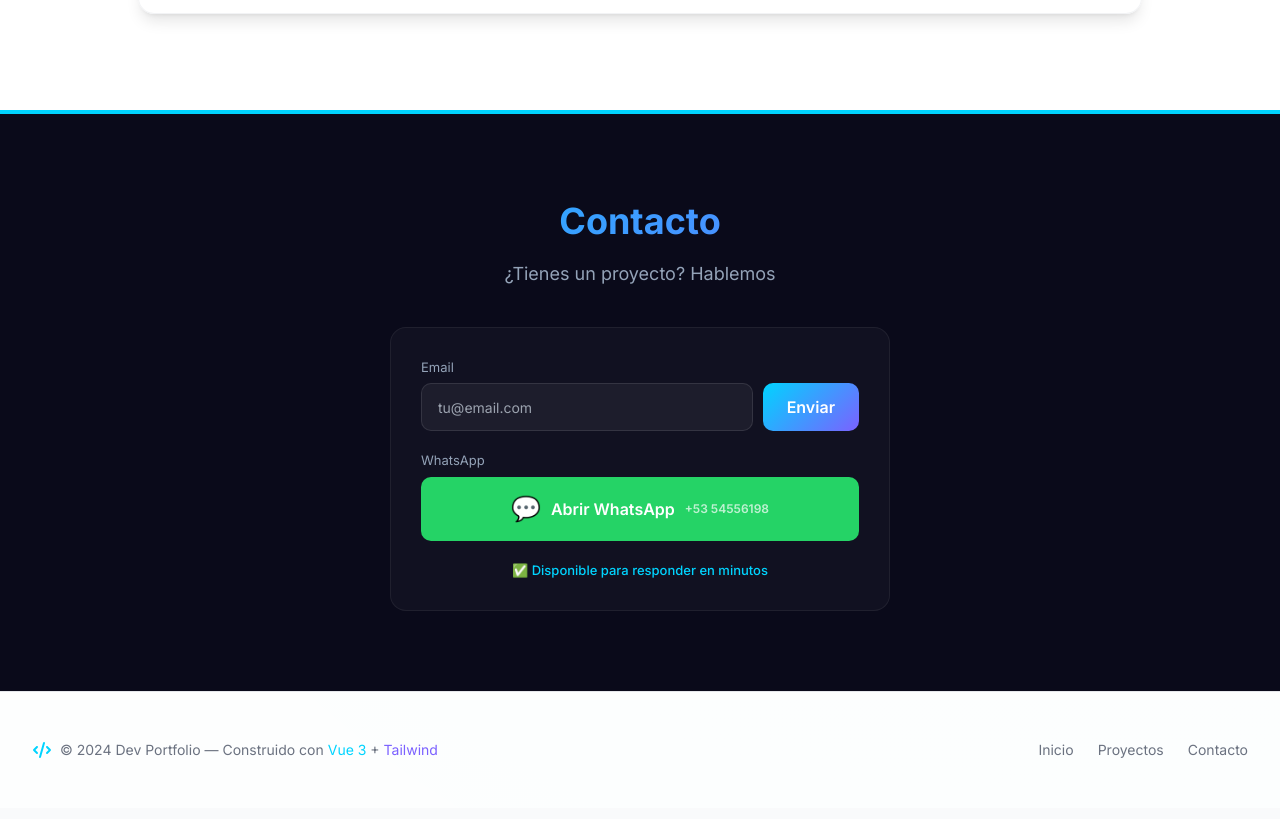
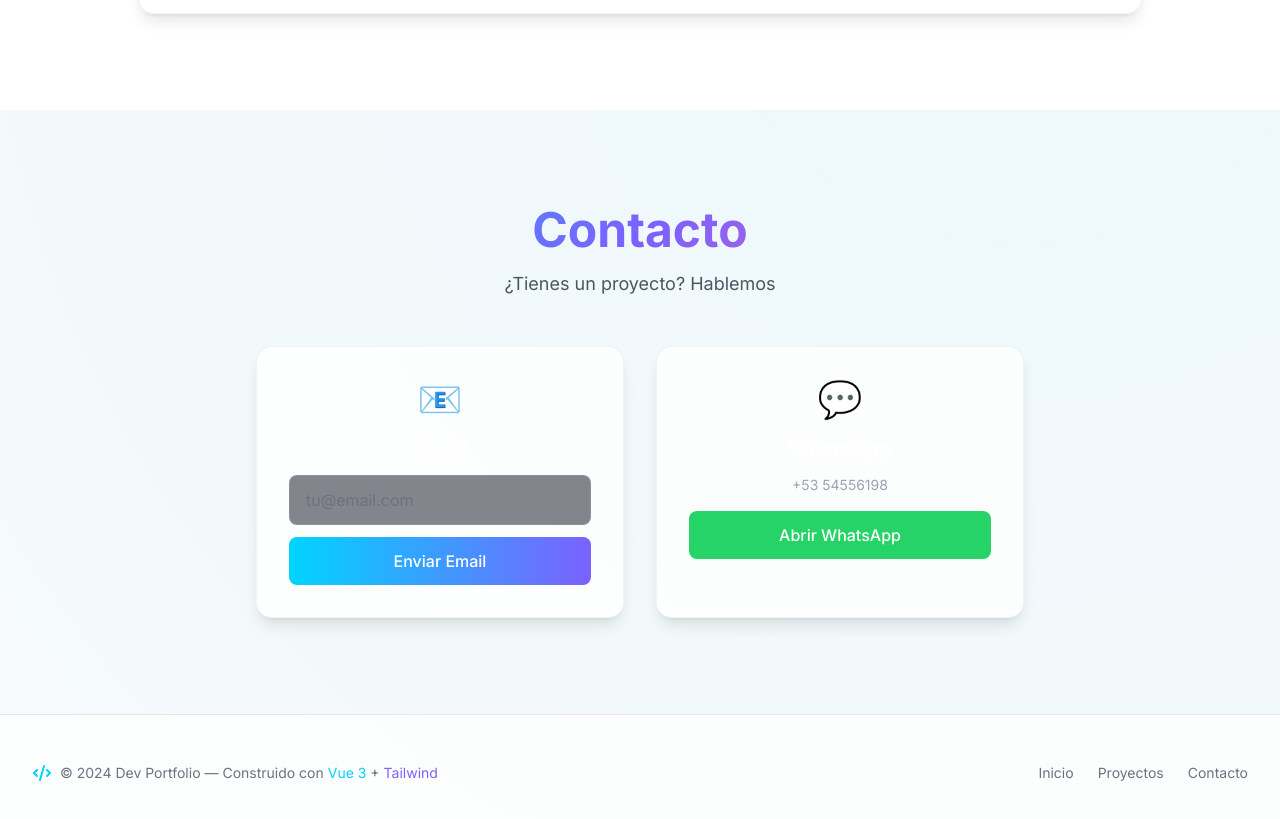
Before and after one commit to luisprogramng/mi-portfolio, a Vue app: page / in a window 1280 px wide. Shown: the part 3732-4551 px from the top of the page. Built offline with nearby package versions, Linux system fonts and the light colour scheme.

Commit message:
Refactor Contact component for improved structure

```diff
--- a/src/components/Contact.vue
+++ b/src/components/Contact.vue
@@ -1,53 +1,43 @@
 <template>
-  <section id="contacto" style="padding: 80px 20px; background: #0A0A1A; border-top: 4px solid #00D4FF;">
-    <div style="max-width: 1200px; margin: 0 auto;">
+  <section id="contacto" class="py-24 relative">
+    <div class="container-custom">
+      <h2 class="section-title">Contacto</h2>
+      <p class="section-subtitle">¿Tienes un proyecto? Hablemos</p>
 
-      <!-- TÍTULO -->
-      <h2 style="text-align: center; font-size: 36px; font-weight: 700; background: linear-gradient(135deg, #00D4FF, #7B61FF); -webkit-background-clip: text; -webkit-text-fill-color: transparent; margin-bottom: 12px;">
-        Contacto
-      </h2>
-      <p style="text-align: center; color: #94A3B8; font-size: 18px; margin-bottom: 40px;">
-        ¿Tienes un proyecto? Hablemos
-      </p>
+      <div class="grid md:grid-cols-2 gap-8 max-w-3xl mx-auto">
 
-      <!-- TARJETA ÚNICA -->
-      <div style="max-width: 500px; margin: 0 auto; background: rgba(255,255,255,0.03); border: 1px solid rgba(255,255,255,0.06); border-radius: 16px; padding: 30px;">
-
-        <!-- EMAIL -->
-        <div style="margin-bottom: 20px;">
-          <label style="display: block; color: #94A3B8; font-size: 13px; margin-bottom: 6px;">Email</label>
-          <div style="display: flex; gap: 10px;">
+        <!-- ===== EMAIL ===== -->
+        <div class="glass-card p-8 text-center">
+          <div class="text-4xl mb-4">📧</div>
+          <h3 class="text-xl font-bold text-white mb-3">Email</h3>
           <input
             v-model="email"
             type="email"
             placeholder="tu@email.com"
-              style="flex: 1; padding: 12px 16px; background: rgba(255,255,255,0.05); border: 1px solid rgba(255,255,255,0.1); border-radius: 10px; color: white; font-size: 14px; outline: none;"
+            class="w-full px-4 py-3 bg-dark-400/50 border border-glass-border rounded-lg text-gray-200 placeholder-gray-500 focus:border-primary focus:outline-none transition-all mb-3"
           >
           <button
             @click="sendEmail"
-              style="padding: 12px 24px; background: linear-gradient(135deg, #00D4FF, #7B61FF); color: white; border: none; border-radius: 10px; font-weight: 600; cursor: pointer; transition: all 0.3s;">
-              Enviar
+            class="w-full btn-primary"
+          >
+            Enviar Email
           </button>
         </div>
-        </div>
 
-        <!-- WHATSAPP -->
-        <div>
-          <label style="display: block; color: #94A3B8; font-size: 13px; margin-bottom: 6px;">WhatsApp</label>
+        <!-- ===== WHATSAPP ===== -->
+        <div class="glass-card p-8 text-center">
+          <div class="text-4xl mb-4">💬</div>
+          <h3 class="text-xl font-bold text-white mb-3">WhatsApp</h3>
+          <p class="text-sm text-gray-400 mb-4">+53 54556198</p>
           <a
             :href="whatsappLink"
             target="_blank"
-            style="display: flex; align-items: center; justify-content: center; gap: 10px; padding: 14px; background: #25D366; color: white; border-radius: 10px; text-decoration: none; font-weight: 600; transition: all 0.3s;">
-            <span style="font-size: 24px;">💬</span>
+            class="block w-full btn-whatsapp text-center"
+          >
             Abrir WhatsApp
-            <span style="font-size: 12px; opacity: 0.7;">+53 54556198</span>
           </a>
         </div>
 
-        <!-- TEXTO DE CONFIRMACIÓN -->
-        <p style="text-align: center; margin-top: 20px; color: #00D4FF; font-size: 13px; font-weight: 500;">
-          ✅ Disponible para responder en minutos
-        </p>
       </div>
     </div>
   </section>
```
Lines whose indentation alone changed are shown as unchanged.
